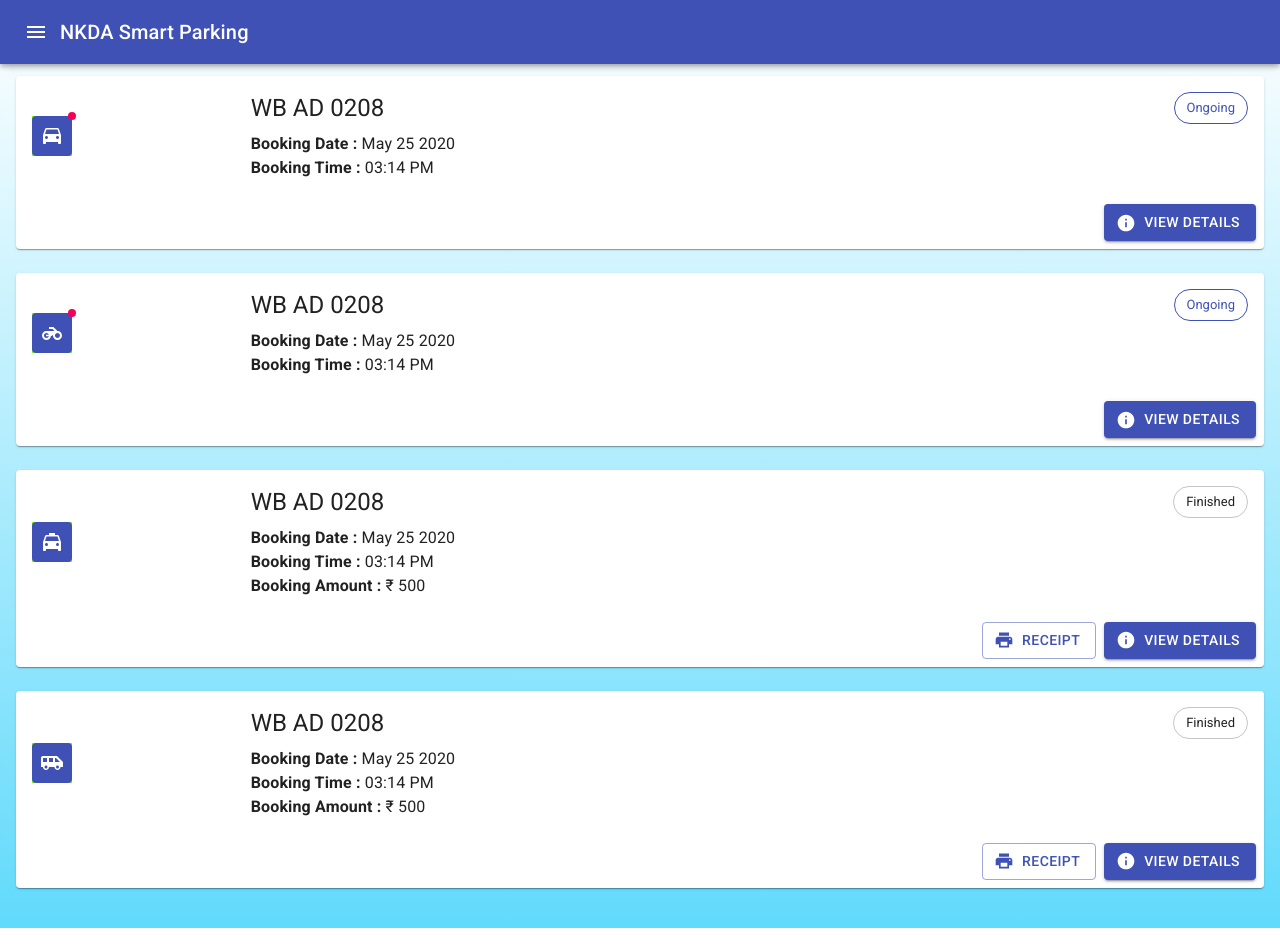
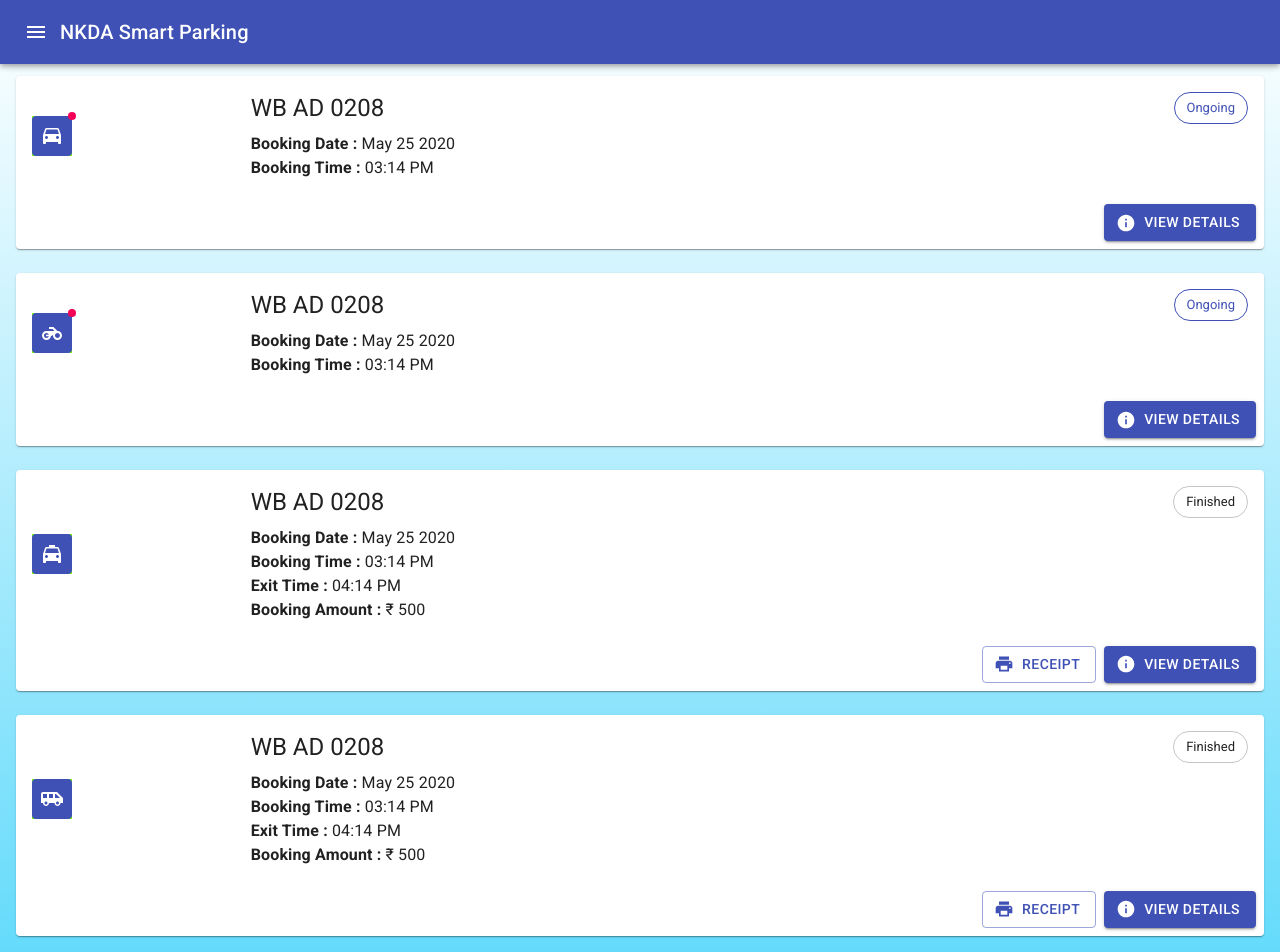
Before and after one commit to pramanikriju/nkda-smart-parking, a React (Create React App) app: page /history in a window 1280 px wide. Shown: the top 952 px of the page. Before the commit the page ends 928 px from the top, so only its background shows below. Built offline with nearby package versions, Linux system fonts and the light colour scheme.

Commit message:
history screen finished

```diff
--- a/public/css/leaflet.css
+++ b/public/css/leaflet.css
@@ -144,7 +144,7 @@
   pointer-events: none;
 }
 .leaflet-top {
-  bottom: 230px;
+  bottom: 15.5rem;
 }
 .leaflet-right {
   right: 0;
--- a/src/BookingDetails.js
+++ b/src/BookingDetails.js
@@ -69,6 +69,7 @@
   },
   content: {
     paddingLeft: "1rem",
+    textAlign: "left",
   },
   online: {
     background: "#7FFF00",
@@ -124,7 +125,7 @@
                 <strong>Booking Date : </strong> May 25 2020
               </Typography>
               <Typography>
-                <strong>Booking Time : </strong>03:14 PM
+                <strong>Booking Time : </strong>03:14 PM - 4:00PM
               </Typography>
               <Typography>
                 <strong>Booking Amount : </strong>₹ 500
--- a/src/history.js
+++ b/src/history.js
@@ -56,6 +56,7 @@
   },
   content: {
     paddingLeft: "1rem",
+    float: "left",
   },
   online: {
     background: "#7FFF00",
@@ -86,7 +87,7 @@
       >
         <Grid item>
           <Card className={classes.cardItem}>
-            <CardContent className={classes}>
+            <CardContent>
               <Grid
                 container
                 spacing={0}
@@ -129,6 +130,7 @@
                 <PrintDisabledIcon />
               </IconButton> */}
               <Button
+                href="/details"
                 variant="contained"
                 color="primary"
                 className={classes.button}
@@ -141,7 +143,7 @@
         </Grid>
         <Grid item>
           <Card className={classes.cardItem}>
-            <CardContent className={classes}>
+            <CardContent>
               <Grid
                 container
                 spacing={0}
@@ -184,6 +186,7 @@
                 <PrintDisabledIcon />
               </IconButton> */}
               <Button
+                href="/details"
                 variant="contained"
                 color="primary"
                 className={classes.button}
@@ -196,7 +199,7 @@
         </Grid>
         <Grid item>
           <Card className={classes.cardItem}>
-            <CardContent className={classes}>
+            <CardContent>
               <Grid
                 container
                 spacing={0}
@@ -231,6 +234,9 @@
                     <strong>Booking Time : </strong>03:14 PM
                   </Typography>
                   <Typography>
+                    <strong>Exit Time : </strong>04:14 PM
+                  </Typography>
+                  <Typography>
                     <strong>Booking Amount : </strong>₹ 500
                   </Typography>
                 </Grid>
@@ -246,6 +252,7 @@
                 Receipt
               </Button>
               <Button
+                href="/details"
                 variant="contained"
                 color="primary"
                 className={classes.button}
@@ -258,7 +265,7 @@
         </Grid>
         <Grid item>
           <Card className={classes.cardItem}>
-            <CardContent className={classes}>
+            <CardContent>
               <Grid
                 container
                 spacing={0}
@@ -293,6 +300,9 @@
                     <strong>Booking Time : </strong>03:14 PM
                   </Typography>
                   <Typography>
+                    <strong>Exit Time : </strong>04:14 PM
+                  </Typography>
+                  <Typography>
                     <strong>Booking Amount : </strong>₹ 500
                   </Typography>
                 </Grid>
@@ -308,6 +318,7 @@
                 Receipt
               </Button>
               <Button
+                href="/details"
                 variant="contained"
                 color="primary"
                 className={classes.button}
```
